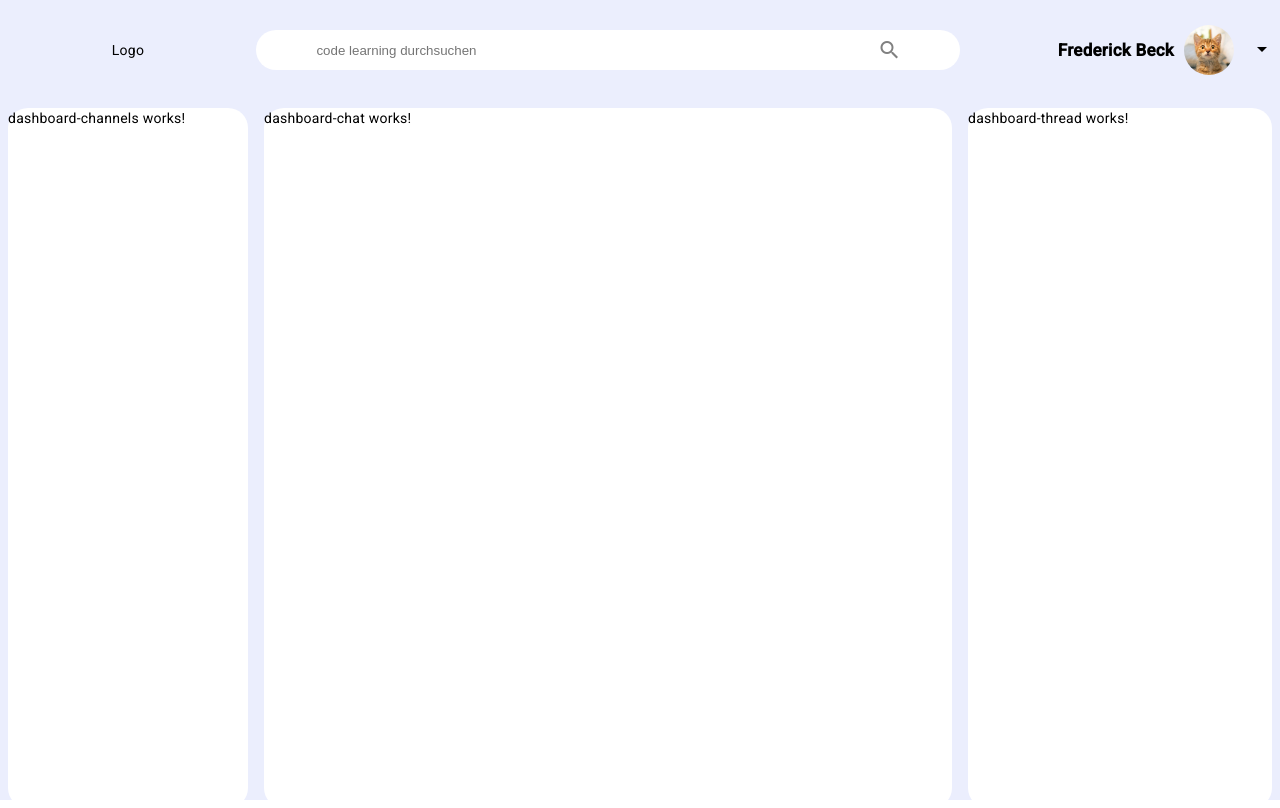
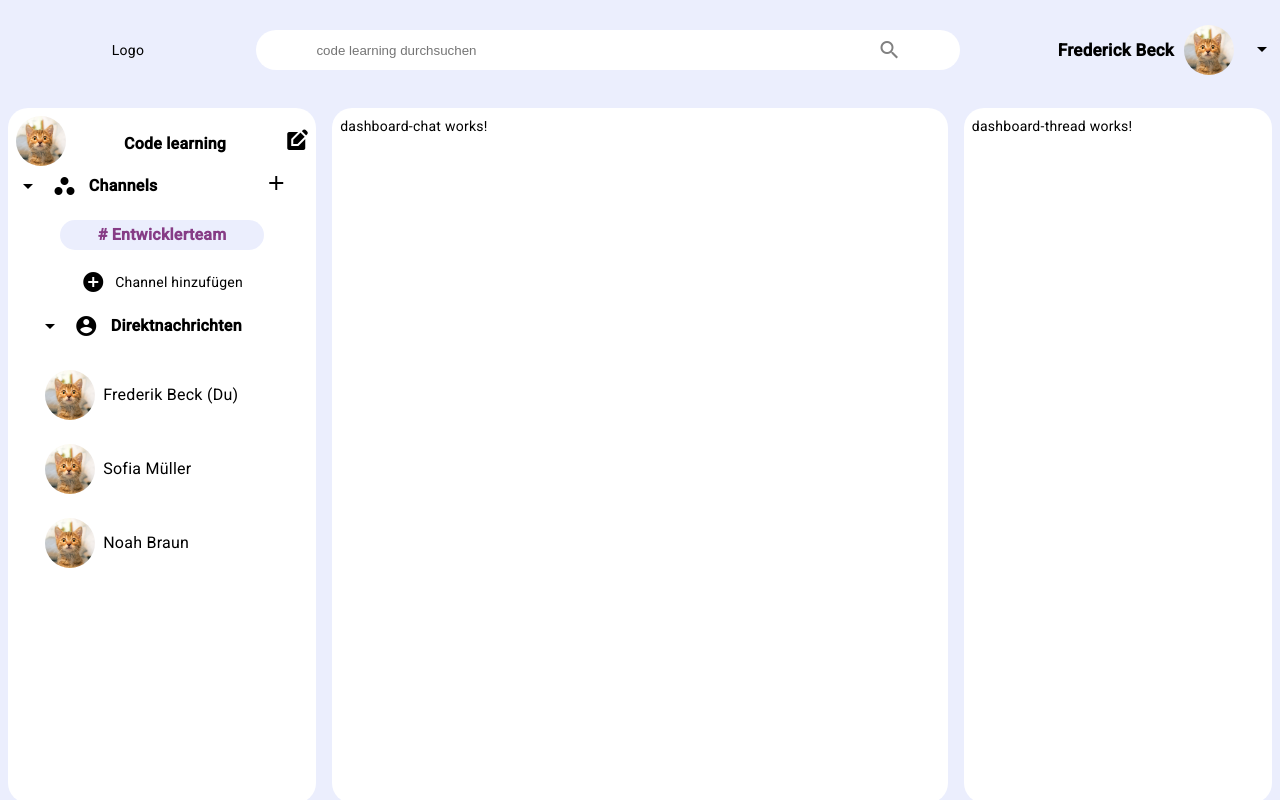
Before and after one commit to JulienQuabeck/DaBubbleTest, an Angular app: page /dashboard in a window 1280 px wide. Built offline with nearby package versions, Linux system fonts and the light colour scheme.

Commit message:
Channels

```diff
--- a/src/app/dashboard-channels/dashboard-channels.component.html
+++ b/src/app/dashboard-channels/dashboard-channels.component.html
@@ -1 +1,71 @@
-<p>dashboard-channels works!</p>
+<section>
+    <div class="headline-container">
+        <div class="headline-image">
+            <img src="./assets/img/user.jpg">
+        </div>
+        <div class="headline">
+            Code learning
+        </div>
+        <div class="changeName">
+            <mat-icon class="editName">edit_square</mat-icon>
+        </div>
+    </div>
+    <div class="channels-container">
+        <div class="channels">
+            <div class="channel-header">
+                <mat-icon class="dropdown">arrow_drop_down</mat-icon>
+                <mat-icon>workspaces</mat-icon>
+                <div>
+                    Channels
+                </div>
+            </div>
+            <div class="add">
+                <mat-icon>add</mat-icon>
+            </div>
+        </div>
+        <div class="createdChannels">
+            # Entwicklerteam
+        </div>
+        <div class="addChannel">
+            <mat-icon>add_circle</mat-icon>
+            Channel hinzufügen
+        </div>
+    </div>
+
+    <div class="direct-messages-container">
+        <div class="messages-header">
+            <mat-icon class="dropdown">arrow_drop_down</mat-icon>
+            <mat-icon>account_circle</mat-icon>
+            <div>
+                Direktnachrichten
+            </div>
+        </div>
+        <div class="members">
+            <div>
+                <div class="memberImage">
+                    <img src="./assets/img/user.jpg">
+                </div>
+                <div class="memberName">
+                    Frederik Beck (Du)
+                </div>
+            </div>
+            <div>
+                <div class="memberImage">
+                    <img src="./assets/img/user.jpg">
+                </div>
+                <div class="memberName">
+                    Sofia Müller
+                </div>
+            </div>
+            <div>
+                <div class="memberImage">
+                    <img src="./assets/img/user.jpg">
+                </div>
+                <div class="memberName">
+                    Noah Braun
+                </div>
+            </div>
+        </div>
+    </div>
+
+</section>
--- a/src/app/dashboard-channels/dashboard-channels.component.scss
+++ b/src/app/dashboard-channels/dashboard-channels.component.scss
@@ -0,0 +1,119 @@
+.headline-container {
+    display: flex;
+    justify-content: space-between;
+    align-items: center;
+}
+
+.editName{
+    &:hover{
+        cursor:pointer;
+    }
+}
+
+.headline-image {
+    img {
+        width: 50px;
+        height: 50px;
+        border-radius: 100%;
+    }
+}
+
+.headline {
+    font-weight: bold;
+    font-size: 16px;
+}
+
+.channels {
+    display: flex;
+    justify-content: space-between;
+    align-items: center;
+}
+
+.direct-messages-container {
+    display: flex;
+    justify-content: space-between;
+    align-items: center;
+    flex-direction: column;
+}
+
+.channel-header,
+.messages-header {
+    display: flex;
+    justify-content: flex-start;
+    gap: 5%;
+    align-items: center;
+    width: 85%;
+    font-size: 16px;
+    font-weight: bold;
+
+    .dropdown{
+        &:hover{
+            cursor:pointer;
+        }
+    }
+}
+
+.add {
+    width: 15%;
+    &:hover{
+        cursor:pointer;
+    }
+}
+
+.addChannel {
+    display: flex;
+    justify-content: center;
+    align-items: center;
+    gap: 10px;
+    margin: 20px 15%;
+    &:hover{
+        cursor:pointer;
+    }
+}
+
+.createdChannels {
+    display: flex;
+    justify-content: center;
+    align-items: center;
+    font-size: 16px;
+    font-weight: bold;
+    color: rgb(134, 60, 134);
+    background-color: rgb(235, 238, 253);
+    border-radius: 20px;
+    width: 70%;
+    height: 30px;
+    margin: 20px 15%;
+}
+
+.memberImage {
+    img {
+        width: 50px;
+        height: 50px;
+        border-radius: 100%;
+    }
+}
+
+.members {
+    margin-top: 16px;
+    width:90%;
+    margin-left:10%;
+
+    div {
+        display: flex;
+        flex-direction: row;
+        align-items: center;
+        gap: 8px;
+        margin: 8px 0;
+        border-radius:20px;
+
+        &:hover {
+            cursor: pointer;
+            background-color: rgb(240, 240, 240);
+
+        }
+    }
+}
+
+.memberName {
+    font-size: 16px;
+}
--- a/src/app/dashboard-channels/dashboard-channels.component.ts
+++ b/src/app/dashboard-channels/dashboard-channels.component.ts
@@ -1,9 +1,10 @@
 import { Component } from '@angular/core';
+import { MatIconModule } from '@angular/material/icon';
 
 @Component({
   selector: 'app-dashboard-channels',
   standalone: true,
-  imports: [],
+  imports: [MatIconModule],
   templateUrl: './dashboard-channels.component.html',
   styleUrl: './dashboard-channels.component.scss'
 })
--- a/src/app/dashboard-header/dashboard-header.component.html
+++ b/src/app/dashboard-header/dashboard-header.component.html
@@ -16,16 +16,8 @@
               </button>
               <mat-menu #menu="matMenu">
                 <button mat-menu-item>
-                  <mat-icon>dialpad</mat-icon>
-                  <span>Redial</span>
-                </button>
-                <button mat-menu-item disabled>
-                  <mat-icon>voicemail</mat-icon>
-                  <span>Check voice mail</span>
-                </button>
-                <button mat-menu-item>
-                  <mat-icon>notifications_off</mat-icon>
-                  <span>Disable alerts</span>
+                  <mat-icon>logout</mat-icon>
+                  <span>Logout</span>
                 </button>
               </mat-menu>
         </div>
--- a/src/app/dashboard/dashboard.component.scss
+++ b/src/app/dashboard/dashboard.component.scss
@@ -11,29 +11,23 @@ section{
     height:100%;
 }
 
-app-dashboard-channels{
-    width:calc(20% - 16px);
-    height:100%;
+app-dashboard-channels, app-dashboard-chat, app-dashboard-thread{
+    height:99.3%;
     background-color:white;
-    // border:2px;
     border-radius:20px;
     margin:8px;
+    padding:8px;
+    box-sizing:border-box;
+}
+
+app-dashboard-channels{
+    width:25%;
 }
 
 app-dashboard-chat{
-    width:calc(55% - 16px);
-    height:100%;
-    background-color:white;
-    // border:2px;
-    border-radius:20px;
-    margin:8px;
+    width:50%;
 }
 
 app-dashboard-thread{
-    width:calc(25% - 16px);
-    height:100%;
-    background-color:white;
-    // border:2px;
-    border-radius:20px;
-    margin:8px;
+    width:25%;
 }
```
